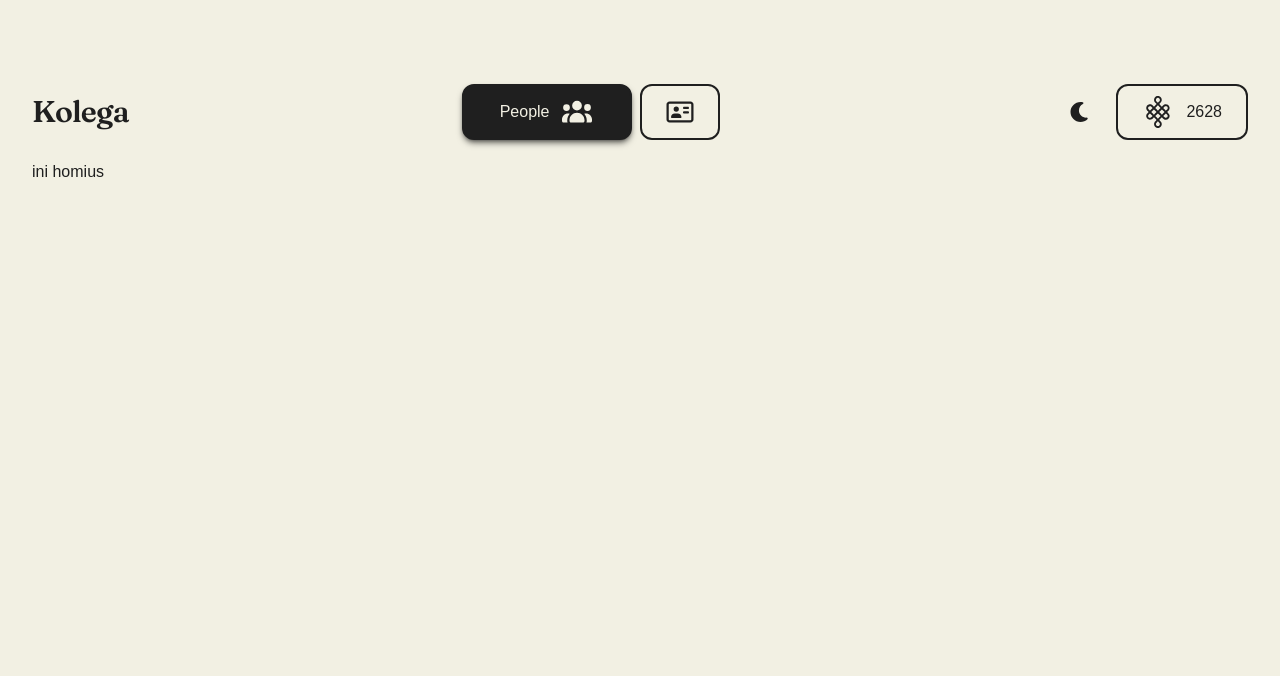
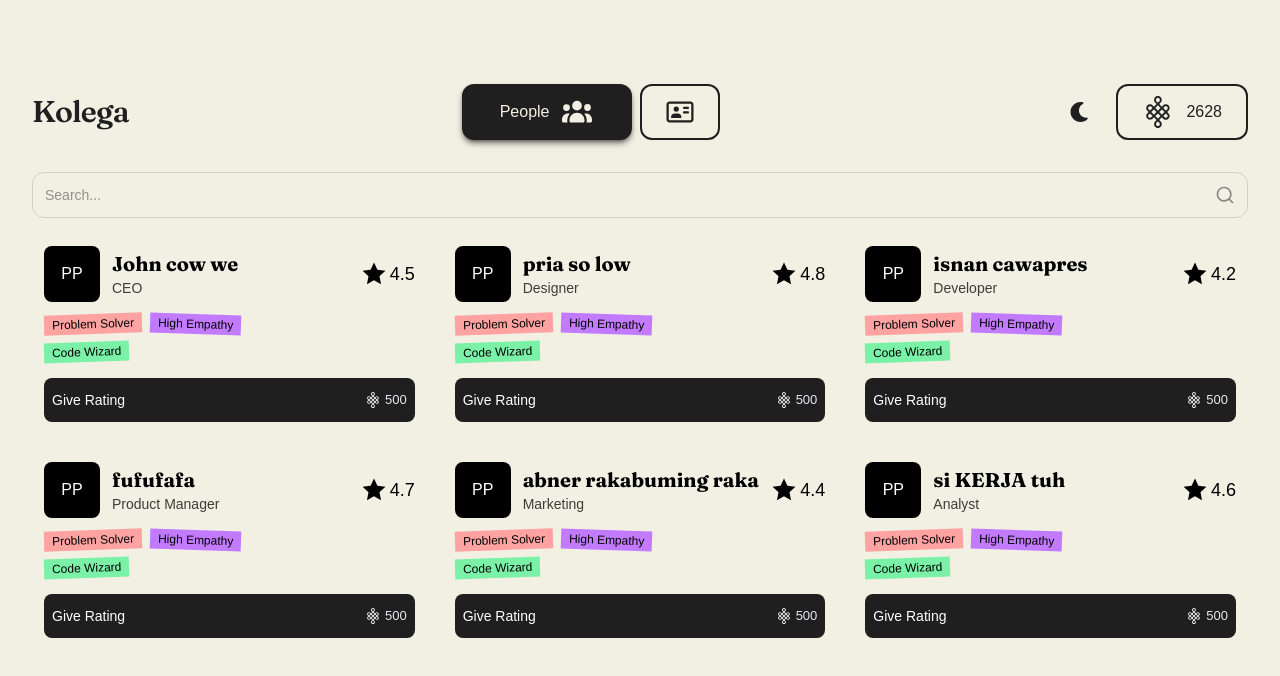
Before and after one commit to abcdavk/kolega-hub, a Next.js app: page / in a window 1280 px wide. Shown: the top 676 px of the page. Built offline with nearby package versions, Linux system fonts and the light colour scheme; a web font is replaced by a local one.

Commit message:
feat: add personCard and search bar

```diff
--- a/package.json
+++ b/package.json
@@ -15,6 +15,7 @@
     "@fortawesome/free-regular-svg-icons": "^7.3.1",
     "@fortawesome/free-solid-svg-icons": "^7.3.1",
     "@fortawesome/react-fontawesome": "^3.5.0",
+    "@remixicon/react": "^4.9.0",
     "@tailwindcss/postcss": "^4.3.5",
     "motion": "^14.13.0",
     "next": "16.4.3",
--- a/src/app/layout.tsx
+++ b/src/app/layout.tsx
@@ -1,6 +1,6 @@
 import type { Metadata } from "next";
 import "./globals.css";
-import Navbar from "./components/Navbar";
+import Navbar from "../components/Navbar";
 import { config } from "@fortawesome/fontawesome-svg-core";
 import "@fortawesome/fontawesome-svg-core/styles.css";
 config.autoAddCss = false;
--- a/src/app/page.tsx
+++ b/src/app/page.tsx
@@ -1,3 +1,34 @@
+"use client";
+
+import { useState } from "react";
+import PersonCard from "@/components/people/personCard";
+import SearchBar from "@/components/ui/SearchBar";
+
 export default function Home() {
-  return <>ini homius</>;
+  const [search, setSearch] = useState("");
+  const people = [
+    { name: "John cow we", position: "CEO", score: 4.5 },
+    { name: "pria so low", position: "Designer", score: 4.8 },
+    { name: "isnan cawapres", position: "Developer", score: 4.2 },
+    { name: "fufufafa", position: "Product Manager", score: 4.7 },
+    { name: "abner rakabuming raka", position: "Marketing", score: 4.4 },
+    { name: "si KERJA tuh", position: "Analyst", score: 4.6 },
+  ];
+  const filteredPeople = people.filter((person) =>
+    `${person.name} ${person.position}`.toLowerCase().includes(search.trim().toLowerCase()),
+  );
+
+  return (
+    <div className="mt-3 flex flex-col gap-4">
+      <SearchBar value={search} onChange={setSearch} />
+      <div className="grid grid-cols-1 gap-4 sm:auto-rows-fr sm:grid-cols-2 lg:grid-cols-3">
+        {filteredPeople.map((person) => (
+          <PersonCard key={person.name} {...person} />
+        ))}
+        {filteredPeople.length === 0 && (
+          <p className="text-sm text-coal/60 dark:text-paper/60">No people found.</p>
+        )}
+      </div>
+    </div>
+  );
 }
--- a/src/app/components/Navbar.tsx
+++ b/src/components/Navbar.tsx
@@ -13,7 +13,7 @@ import {
 import { FontAwesomeIcon } from "@fortawesome/react-fontawesome";
 import { usePathname } from "next/navigation";
 import { motion, LayoutGroup } from "motion/react";
-import IconKarma from "../icons/karma";
+import IconKarma from "../app/icons/karma";
 import Link from "next/link";
 
 export default function Navbar() {
--- /dev/null
+++ b/src/components/people/personCard.tsx
@@ -0,0 +1,71 @@
+"use client";
+
+import { RiStarFill } from "@remixicon/react";
+import IconKarma from "../../app/icons/karma";
+import { use } from "motion/react-m";
+interface PersonCardProps {
+  name: string;
+  position: string;
+  score: number;
+}
+
+interface BadgeProps {
+  texts: string[];
+}
+
+export function Badge({ texts }: BadgeProps) {
+  const styles = [
+    "-rotate-2 bg-red-300",
+    "rotate-2 bg-purple-400",
+    "-rotate-2 bg-green-300",
+  ];
+
+  return (
+    <div className="mt-3 grid w-fit grid-cols-2 items-start gap-2">
+      {texts.map((text, index) => (
+        <div
+          key={`${text}-${index}`}
+          className={`inline-flex w-fit items-center px-2 py-1 ${styles[index % styles.length]}`}>
+          <p className="whitespace-nowrap text-xs leading-none font-extralight text-black">
+            {text}
+          </p>
+        </div>
+      ))}
+    </div>
+  );
+}
+
+export default function PersonCard({ name, position, score }: PersonCardProps) {
+  return (
+    <div className="flex h-full flex-col rounded-2xl bg-paper p-3">
+      {/* HEADER */}
+      <div className="flex items-center gap-3">
+        {/* LOGO */}
+        <div className="h-14 w-14 rounded-lg bg-black flex items-center justify-center text-white">
+          <h1>PP</h1>
+        </div>
+        {/* NAME */}
+        <div className="flex flex-col">
+          <h1 className="text-xl text-black font-serif font-bold">{name}</h1>
+          <p className="text-sm text-black/75">{position}</p>
+        </div>
+
+        <div className="ml-auto flex items-center gap-1">
+          <RiStarFill className="text-black" />
+          {/* SCORE */}
+          <p className="text-lg text-black">{score.toFixed(1)}</p>
+        </div>
+      </div>
+      <Badge texts={["Problem Solver", "High Empathy", "Code Wizard"]} />
+
+      {/* GIVE RATING BUTTON */}
+      <button className="mt-4 w-full flex rounded-lg bg-coal py-3 px-2">
+        <p className="text-white font-medium text-sm">Give Rating</p>
+        <div className="ml-auto flex items-center gap-1">
+          <IconKarma className="block h-4 w-4 bg-gray-200" />
+          <p className="text-gray-200 font-medium text-[13px]">500</p>
+        </div>
+      </button>
+    </div>
+  );
+}
--- /dev/null
+++ b/src/components/ui/SearchBar.tsx
@@ -0,0 +1,25 @@
+import { RiSearchLine } from "@remixicon/react";
+
+interface SearchBarProps {
+  value: string;
+  onChange: (value: string) => void;
+}
+
+export default function SearchBar({ value, onChange }: SearchBarProps) {
+  return (
+    <div className="flex items-center gap-3 rounded-xl border border-coal/15 px-3 py-3 focus-within:border-coal/40 dark:border-paper/20 dark:focus-within:border-paper/50">
+      <input
+        type="search"
+        aria-label="Search people"
+        placeholder="Search..."
+        value={value}
+        onChange={(event) => onChange(event.target.value)}
+        className="min-w-0 flex-1 bg-transparent text-sm text-coal outline-none placeholder:text-coal/45 dark:text-paper dark:placeholder:text-paper/45"
+      />
+      <RiSearchLine
+        aria-hidden="true"
+        className="h-5 w-5 shrink-0 text-coal/50 dark:text-paper/50"
+      />
+    </div>
+  );
+}
```
Also changed, not shown: 1 other file (tests, documents, lock files or other folders).
